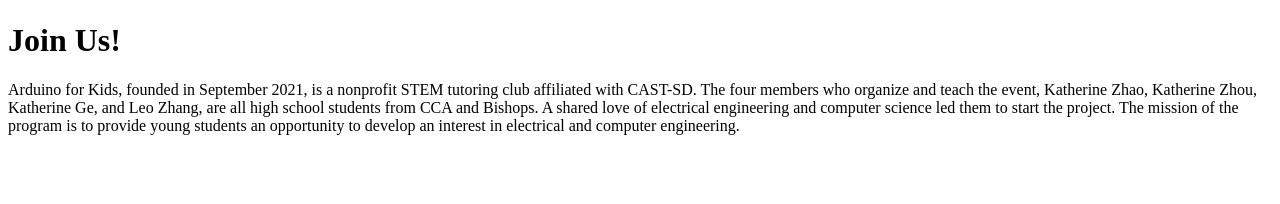
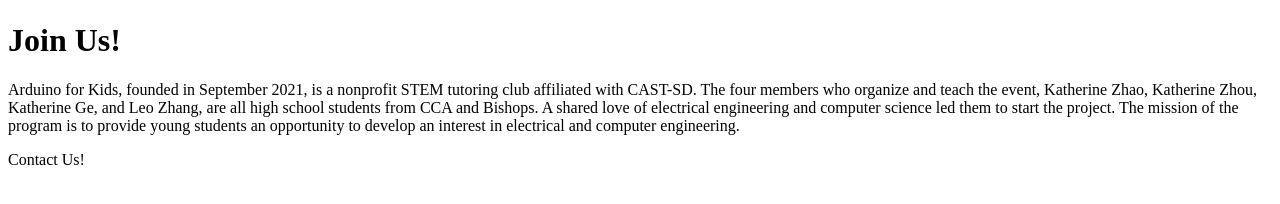
Before and after one commit to kzhao214/arduino-website, a plain HTML site: page index.html in a window 1280 px wide. Shown: the part 108-312 px from the top of the page. Drawn offline with Linux system fonts and the light colour scheme.

Commit message:
Initial setup

```diff
--- a/index.html
+++ b/index.html
@@ -21,6 +21,10 @@
         led them to start the project. The mission of the program is
         to provide young students an opportunity to develop an interest
         in electrical and computer engineering.</p>
+
+    <footer>
+        <p>Contact Us!</p>
+    </footer>
 </body>
 
 
```
